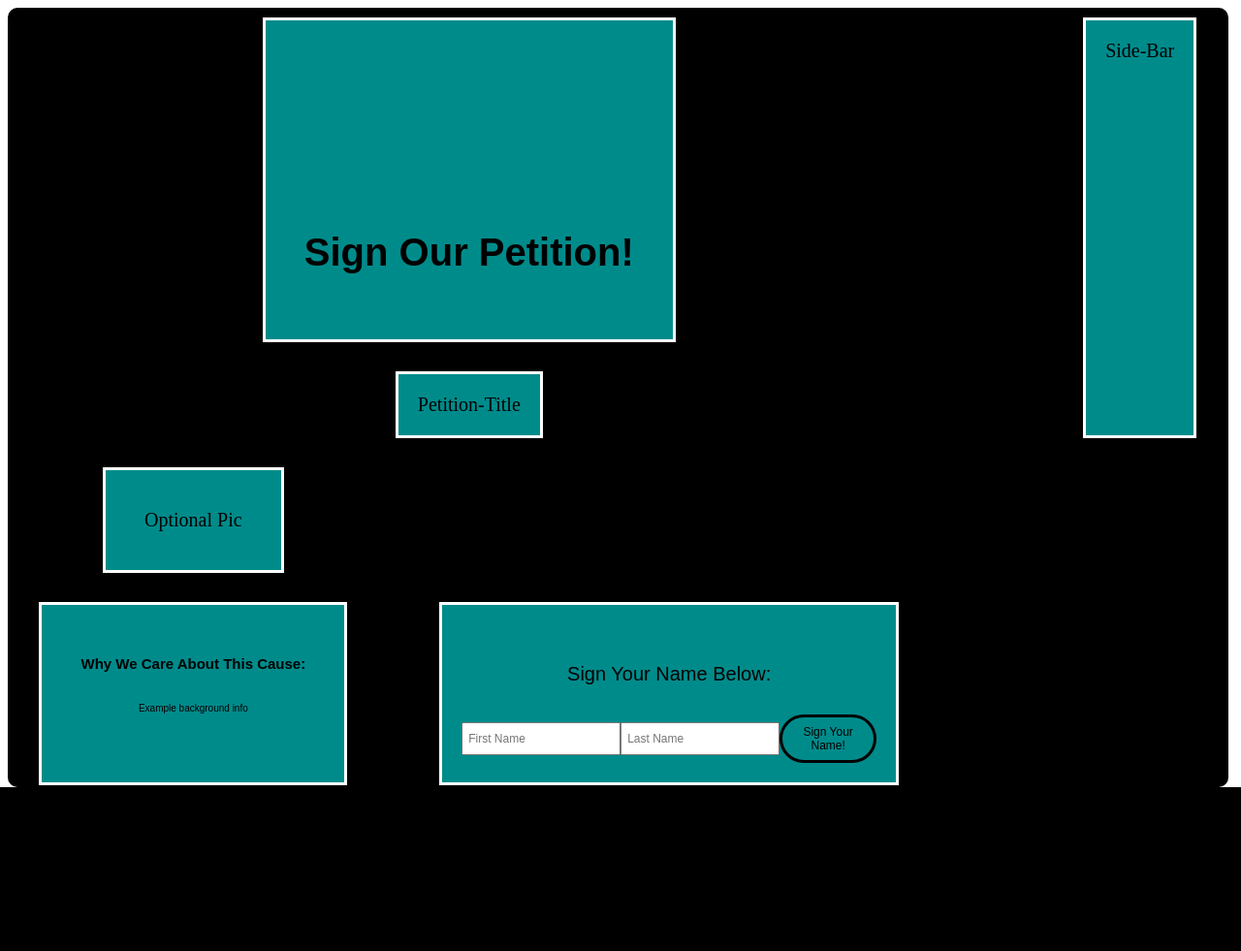
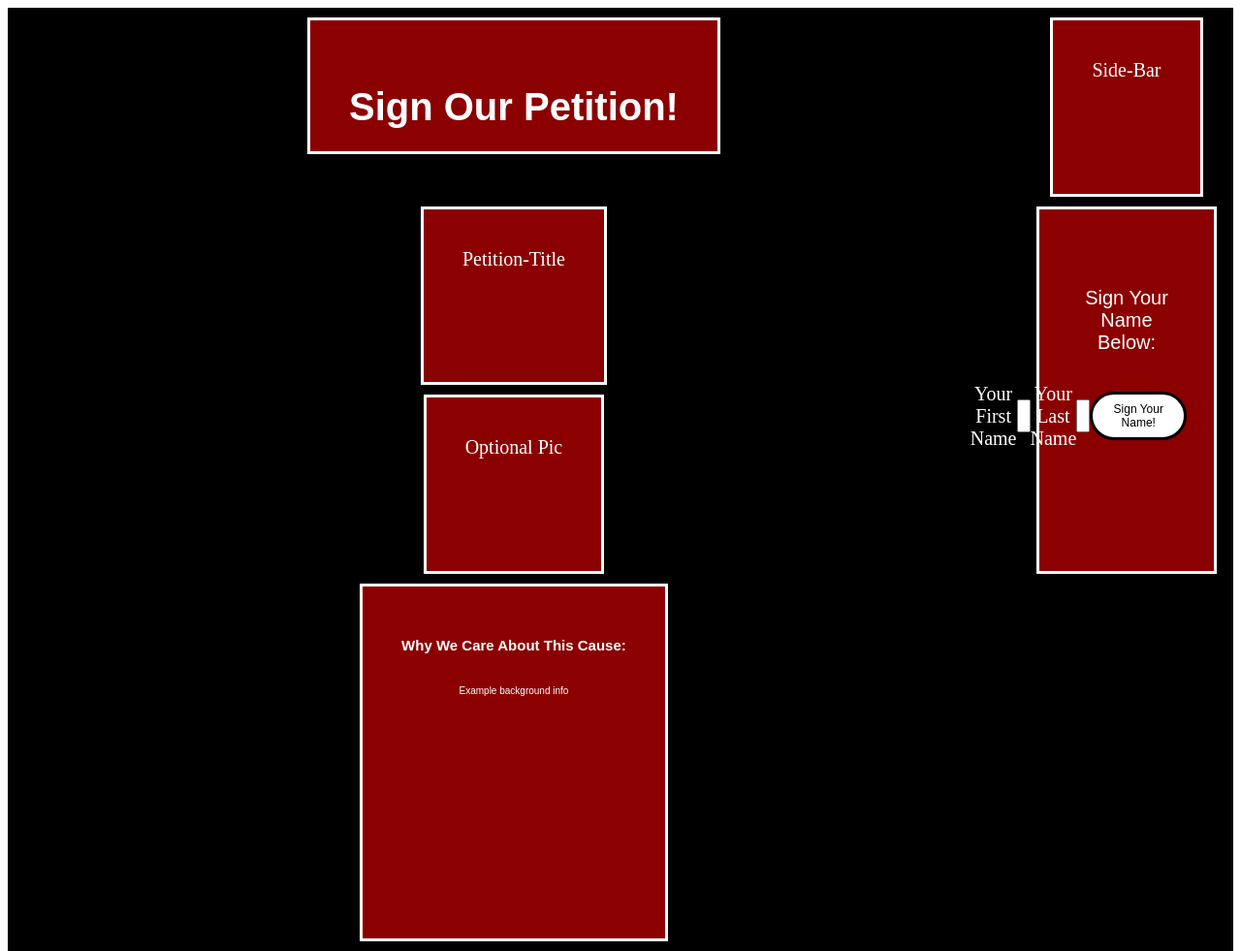
Before and after one commit to cssgunc/IPI-Website, a Flask app: template IPI-petition/templates/petition.html in a window 1280 px wide. Shown: the whole page at 97% size. Before the commit the page ends 812 px from the top, so only its background shows below. Run offline with Flask 2, Linux system fonts and the light colour scheme; the template is opened without the code that fills it, so the values that code supplies are empty.

Commit message:
finally got dimensions right for sidebar

```diff
--- a/IPI-petition/templates/petition.html
+++ b/IPI-petition/templates/petition.html
@@ -2,6 +2,8 @@
 <html>
 <head>
     <meta charset="utf-8">
+    <meta name="viewport" content="width=device-width, initial-scale=1.0">
+
     <title>Example Petition Title</title>
 
     <link rel="stylesheet" type="text/css" href="style.css"/>
@@ -27,13 +29,20 @@
                 </div>
     </div>
     <div class="grid-sign">
-            <div class="sign-name">
-                    <p>Sign Your Name Below: </p>
+            <p>Sign Your Name Below: </p>
+        <div class="sign-name">
+
                     <form id="name-form" input="text">
+                        <label for="first-name">Your First Name</label>
                         <input class="first-name" type="text" id="fname-input" placeholder="First Name" required>
+                        <br />
+                        <label for="last-name">Your Last Name</label>
                         <input class="last-name" type="text" id="lname-input" placeholder="Last Name" required>
+
+                        <label for="class-year"></label>
+
                         <div class="submit_b">
-                            <button onclick="addName()" type="submit" value="submit" class="submit-button" id="submit-name">Sign Your Name!</button>
+                            <button onclick="addName()" type="submit" class="submit-button" id="submit-name">Sign Your Name!</button>
                         </div>
                     </form>
                 </div>
--- a/IPI-petition/templates/style.css
+++ b/IPI-petition/templates/style.css
@@ -1,26 +1,17 @@
-.header {
+.header, h2 {
     text-align: center;
     border: green 10px;
     font-family: Haettenschweiler, 'Arial Narrow Bold', sans-serif;
-    padding-top: 150px;
-}
-
-h1, h2 {
-    text-align: center;
-    font-family: Haettenschweiler, 'Arial Narrow Bold', sans-serif;
-
+    max-width: 100%;
+    max-height: 100%;
+    vertical-align: center;
 }
 
 
 html, body {
-    height: 100%;
+    max-height: 100%;
+    max-width: 100%;
 }
-
-#container {
-    display: block;
-    height: 100%;
-}
-
 
 p {
     font-family: Haettenschweiler, 'Arial Narrow Bold', sans-serif;
@@ -29,89 +20,49 @@ p {
     padding-top: 20px;
 }
 
-.container {
-    display: flex;
-    justify-content: center;
-    align-items: center;
-    padding-top: 0%;
-    height: 10%;
-}
-
-.container-2 {
-    display: inline-flex;
-
-}
-
-.backbutton {
-    display: flex;
-    justify-content: center;
-    align-items: center;
-    padding-top: 10px;
-}
-
-#course-det {
-    padding-top: 0.5px;
-    padding-bottom: 0px;
-}
-
-#back-button {
-
-    display: flex;
-}
-
-#submit-button {
-
-    display: flex;
-
-}
-
-#user-button {
-    padding-top: 10px;
-    display: flex;
-    align-items: center;
-    justify-content: center;
-    padding-bottom: 10px;
-
-}
-
-#map {
-    border: 10px;
-}
-
 input {
     padding: 5px;
     font-size: 12px;
-    width: 150px;
+    width: 100%;
     height: 20px;
  }
 
 .grid-container {
     display: grid;
-    width: 98%;
-    height: 98%;
-    grid-template-columns: auto auto auto auto;
-    grid-template-rows: auto auto auto auto;
+    max-width: 100%;
+    max-height: 100%;
+    grid-template-columns: 100fr 1fr 1fr 200px;
+    grid-template-rows: 1fr 1fr 1fr 2fr;
     justify-items: center;
-    grid-column-gap: 50px;
-    grid-row-gap: 30px;
-    background-color: black;
+    grid-column-gap: 5px;
+    grid-row-gap: 10px;
+    background-color:black;
     padding: 10px;
-    border-radius: 10px;
 
 }
 
-.grid-head {
-    grid-column: 1 / span 2;
-    grid-row: 1;
-    background-color: darkcyan;
+tabler {
+    border: 1px solid white;
+}
+
+.grid-container > div {
+    background-color: darkred;
+    color: #fff;
     border: 3px solid #fff;
     padding: 40px;
+    text-align: center;
+  }
+
+.grid-head {
+    grid-column: 1 / 3;
+    grid-row: 1;
     font-size:20px;
     text-align: center;
+    max-height: 30%;
 }
 
 .grid-title {
-    grid-column: 1 / span 2;
+    grid-column: 1 / 3;
     grid-row: 2;
     background-color: darkcyan;
     border: 3px solid #fff;
@@ -122,7 +73,7 @@ input {
 
 .grid-side {
     grid-column: 4;
-    grid-row: 1 / 3;
+    grid-row: 1 / 2;
     background-color: darkcyan;
     border: 3px solid #fff;
     padding: 20px;
@@ -131,7 +82,7 @@ input {
 }
 
 .grid-pic {
-    grid-column: 1;
+    grid-column: 1 / 3;
     grid-row: 3;
     background-color: darkcyan;
     border: 3px solid #fff;
@@ -141,17 +92,18 @@ input {
 }
 
 .grid-sign {
-    grid-column: 2;
-    grid-row: 4;
+    grid-column: 4;
+    grid-row: 2 / 4;
     background-color: darkcyan;
     border: 3px solid #fff;
     padding: 20px;
     font-size:20px;
     text-align: center;
+    max-width: 50%;
 }
 
 .grid-desc {
-    grid-column: 1;
+    grid-column: 1 / 3;
     grid-row: 4;
     background-color: darkcyan;
     border: 3px solid #fff;
@@ -163,16 +115,19 @@ input {
  button {
     height: 50px;
     width: 100px;
-    background: none; /* This removes the default background */
+    background: white; /* This removes the default background */
     color: black;
     border: 3px solid black;
     border-radius: 50px; /* This gives our button rounded edges */
     font-size: 12px;
     cursor: pointer;
  }
+
+
  form {
     padding-top: 10px;
     display: flex;
     align-items: center;
     justify-content: center;
+    max-width: 1%;
  }
```
